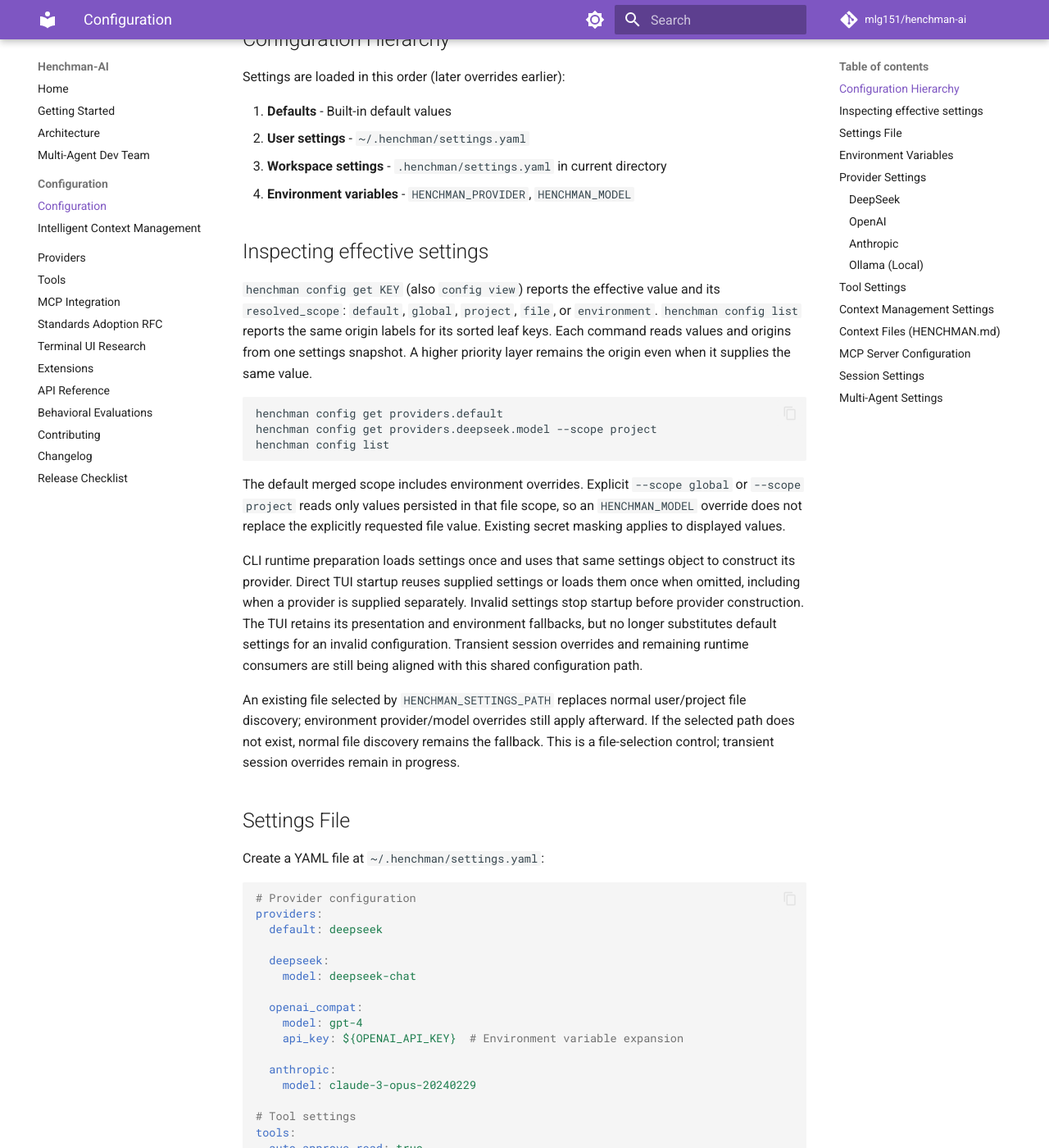
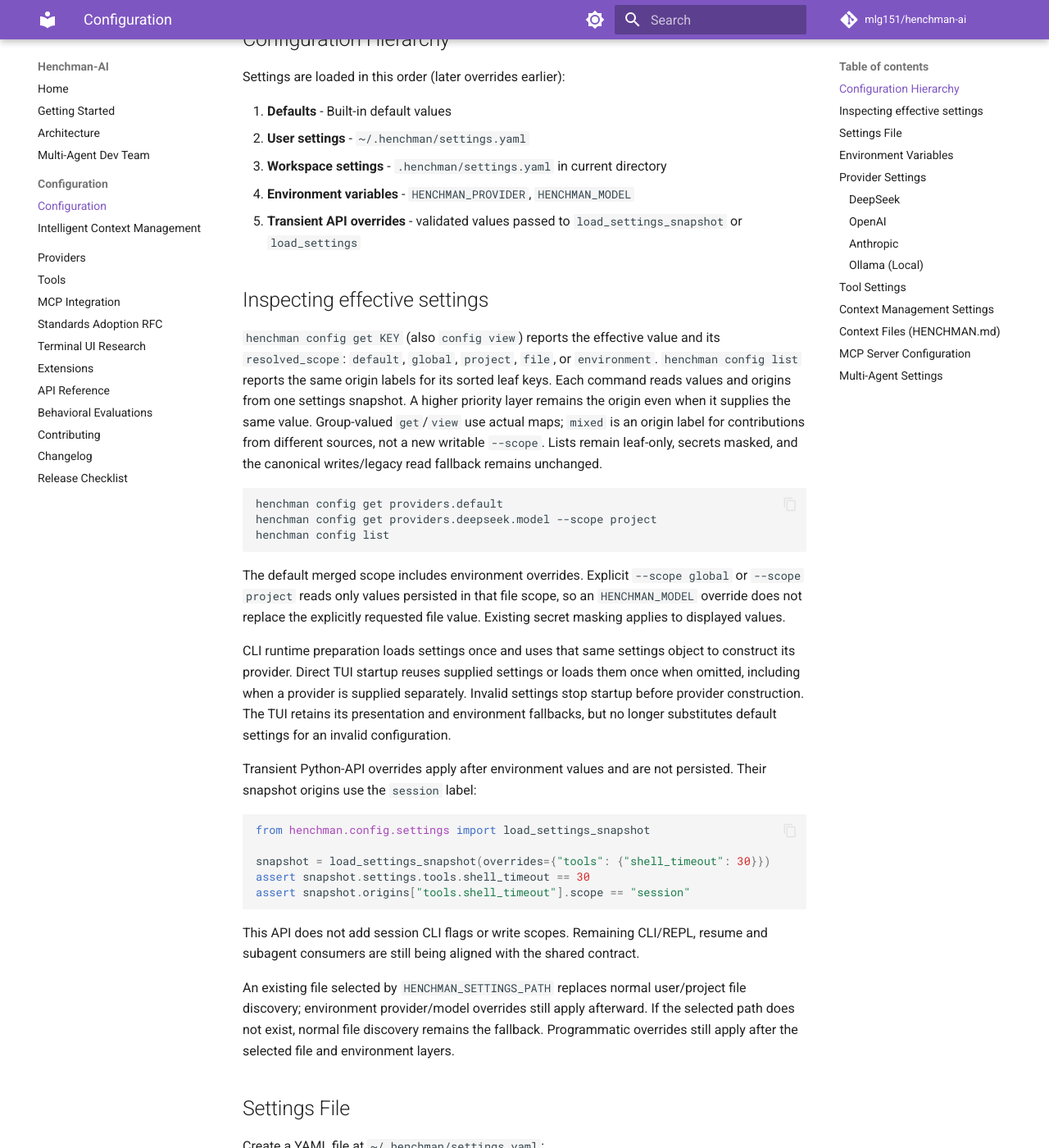
Before and after one commit to mlg151/henchman-ai, an MkDocs documentation site: the page built from docs/configuration.md, in a window 1280 px wide and 1400 px high, scrolled down 215 px. Shown: the whole window at 82% size. Built offline with MkDocs 1.6.1 and Material for MkDocs 9.7.7, drawn with Linux system fonts in a browser that asks for light colours; comment, search, counter and statistics services are not loaded; some of the changed text lies outside the part shown.

Commit message:
Document strict settings migration and transient API override scope

````diff
--- a/docs/configuration.md
+++ b/docs/configuration.md
@@ -10,6 +10,7 @@
 2. **User settings** - `~/.henchman/settings.yaml`
 3. **Workspace settings** - `.henchman/settings.yaml` in current directory
 4. **Environment variables** - `HENCHMAN_PROVIDER`, `HENCHMAN_MODEL`
+5. **Transient API overrides** - validated values passed to `load_settings_snapshot` or `load_settings`
 
 ## Inspecting effective settings
 
@@ -17,7 +18,10 @@
 its `resolved_scope`: `default`, `global`, `project`, `file`, or `environment`.
 `henchman config list` reports the same origin labels for its sorted leaf keys.
 Each command reads values and origins from one settings snapshot. A higher
-priority layer remains the origin even when it supplies the same value.
+priority layer remains the origin even when it supplies the same value. Group-valued
+`get`/`view` use actual maps; `mixed` is an origin label for contributions from
+different sources, not a new writable `--scope`. Lists remain leaf-only, secrets
+masked, and the canonical writes/legacy read fallback remains unchanged.
 
 ```bash
 henchman config get providers.default
@@ -36,13 +40,26 @@
 Invalid settings stop
 startup before provider construction. The TUI retains its presentation and
 environment fallbacks, but no longer substitutes default settings for an invalid
-configuration. Transient session overrides and remaining runtime consumers
-are still being aligned with this shared configuration path.
+configuration.
+
+Transient Python-API overrides apply after environment values and are not
+persisted. Their snapshot origins use the `session` label:
+
+```python
+from henchman.config.settings import load_settings_snapshot
+
+snapshot = load_settings_snapshot(overrides={"tools": {"shell_timeout": 30}})
+assert snapshot.settings.tools.shell_timeout == 30
+assert snapshot.origins["tools.shell_timeout"].scope == "session"
+```
+
+This API does not add session CLI flags or write scopes. Remaining CLI/REPL,
+resume and subagent consumers are still being aligned with the shared contract.
 
 An existing file selected by `HENCHMAN_SETTINGS_PATH` replaces normal user/project
 file discovery; environment provider/model overrides still apply afterward. If
 the selected path does not exist, normal file discovery remains the fallback.
-This is a file-selection control; transient session overrides remain in progress.
+Programmatic overrides still apply after the selected file and environment layers.
 
 ## Settings File
 
@@ -79,9 +96,11 @@
 replace an invalid existing value with one of these supported names. This uses
 the same schema when loading settings and validating configuration writes.
 
-Unknown fields inside `ui` are rejected rather than silently ignored. Remove
-obsolete or misspelled fields from existing files; entries inside the supported
-`keybindings` and `style_overrides` mappings remain customizable.
+Unknown fields in typed groups are rejected rather than silently ignored. Remove
+obsolete or misspelled fields from existing files; entries inside the declared
+provider options, UI keybindings, and style dictionaries remain customizable.
+Remove previously ignored keys including `tools.auto_approve`,
+`session.auto_save` and `session.sessions_dir` from existing files.
 
 ## Environment Variables
 
@@ -259,14 +272,6 @@
     trusted: true
 ```
 
-## Session Settings
-
-```yaml
-session:
-  auto_save: true  # Save sessions on exit
-  sessions_dir: ~/.henchman/sessions  # Session storage location
-```
-
 ## Multi-Agent Settings
 
 Configure the team of specialist agents.
````
Also changed, not shown: other parts of docs/configuration.md (+0 -6 lines).
